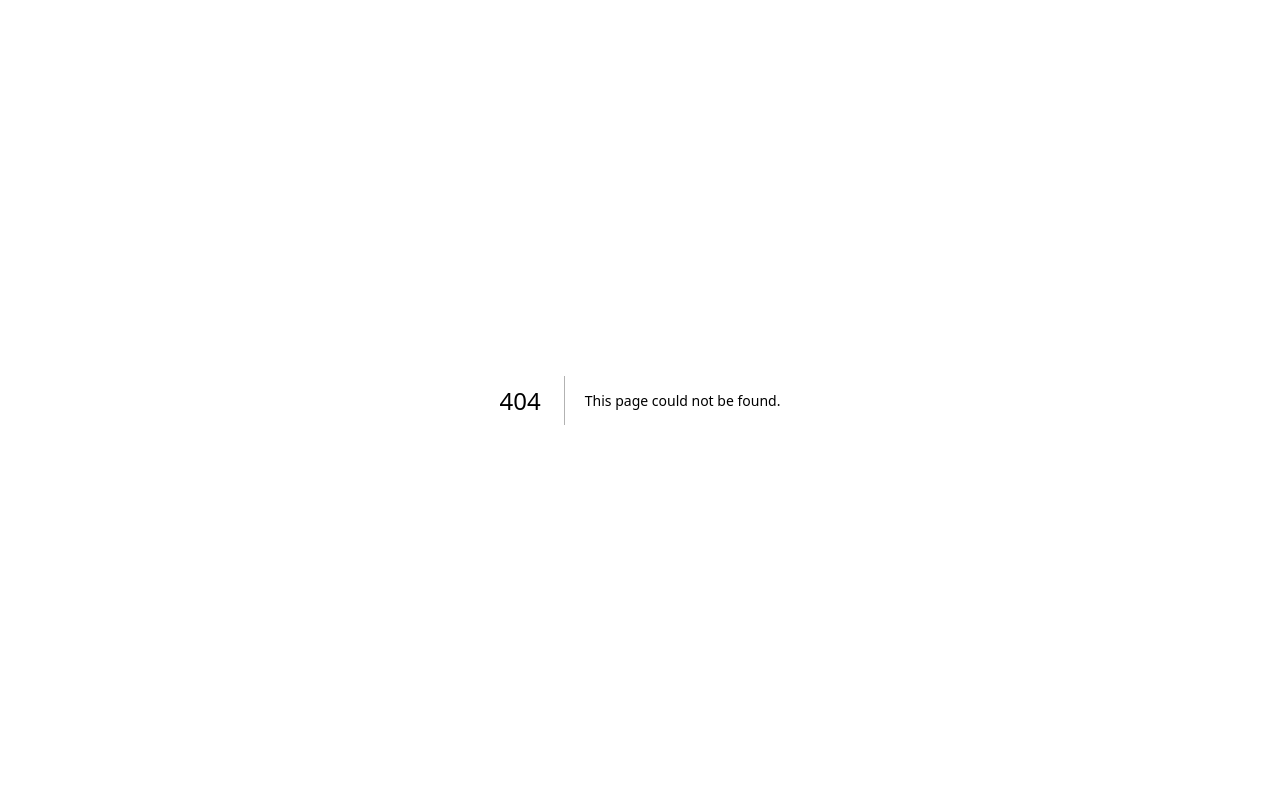
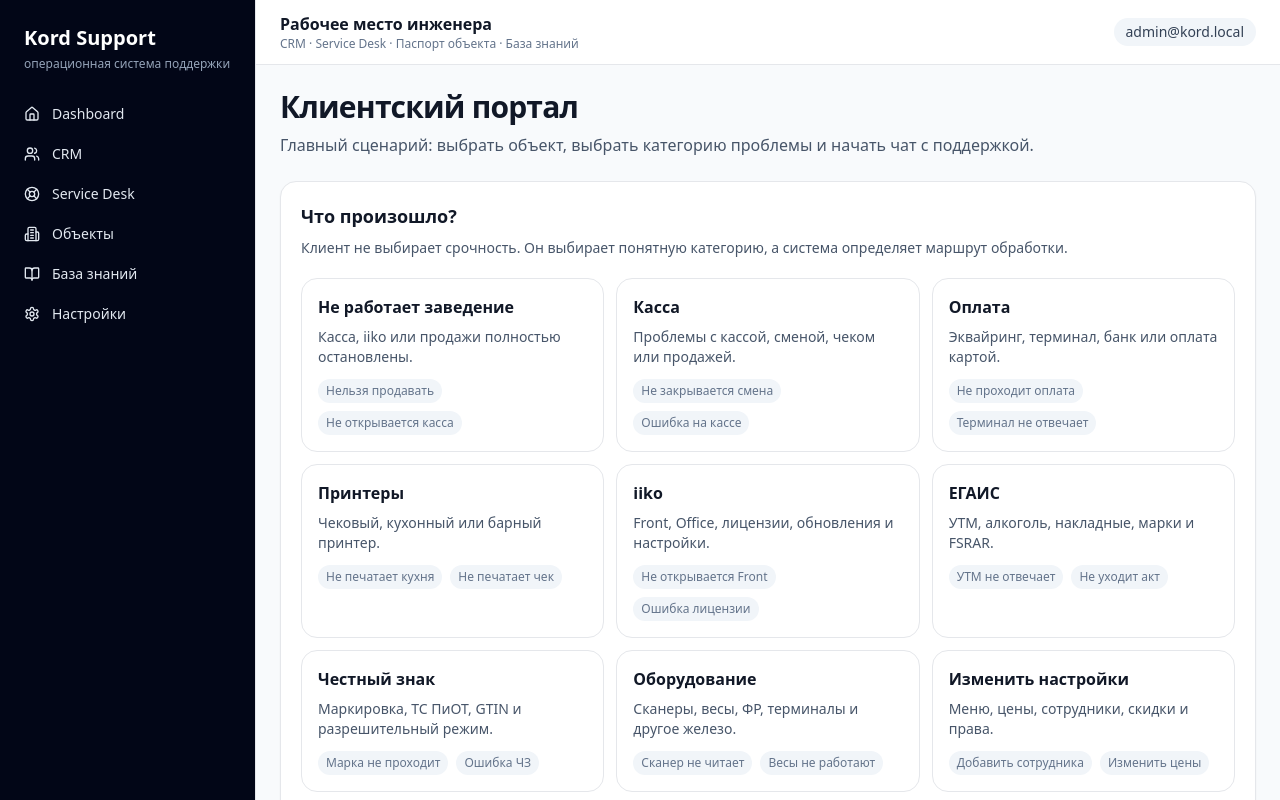
Before and after one commit to chrlie-droid/kord-support, a Next.js app in the folder frontend/: page /client in a window 1280 px wide. Before the commit this address had no page. Shown: the top 800 px of the page. Built offline with nearby package versions, Linux system fonts and the light colour scheme.

Commit message:
Client portal: add first client-facing home page

```diff
--- /dev/null
+++ b/frontend/app/client/page.tsx
@@ -0,0 +1,31 @@
+import { Shell } from '@/components/shell';
+import { ticketCategories } from '@/lib/ticket-categories';
+
+export default function ClientPortalPage() {
+  return (
+    <Shell>
+      <div className="mb-6">
+        <h1 className="text-3xl font-bold tracking-tight">Клиентский портал</h1>
+        <p className="mt-2 text-slate-600">Главный сценарий: выбрать объект, выбрать категорию проблемы и начать чат с поддержкой.</p>
+      </div>
+
+      <section className="rounded-2xl border bg-white p-5 shadow-sm">
+        <h2 className="text-lg font-semibold">Что произошло?</h2>
+        <p className="mt-2 text-sm text-slate-600">Клиент не выбирает срочность. Он выбирает понятную категорию, а система определяет маршрут обработки.</p>
+        <div className="mt-5 grid gap-3 md:grid-cols-2 xl:grid-cols-3">
+          {ticketCategories.map((category) => (
+            <div key={category.key} className="rounded-2xl border p-4 transition hover:bg-slate-50">
+              <div className="font-semibold">{category.title}</div>
+              <p className="mt-2 text-sm text-slate-600">{category.description}</p>
+              <div className="mt-3 flex flex-wrap gap-2">
+                {category.examples.slice(0, 2).map((example) => (
+                  <span key={example} className="rounded-full bg-slate-100 px-2 py-1 text-xs text-slate-500">{example}</span>
+                ))}
+              </div>
+            </div>
+          ))}
+        </div>
+      </section>
+    </Shell>
+  );
+}
```
